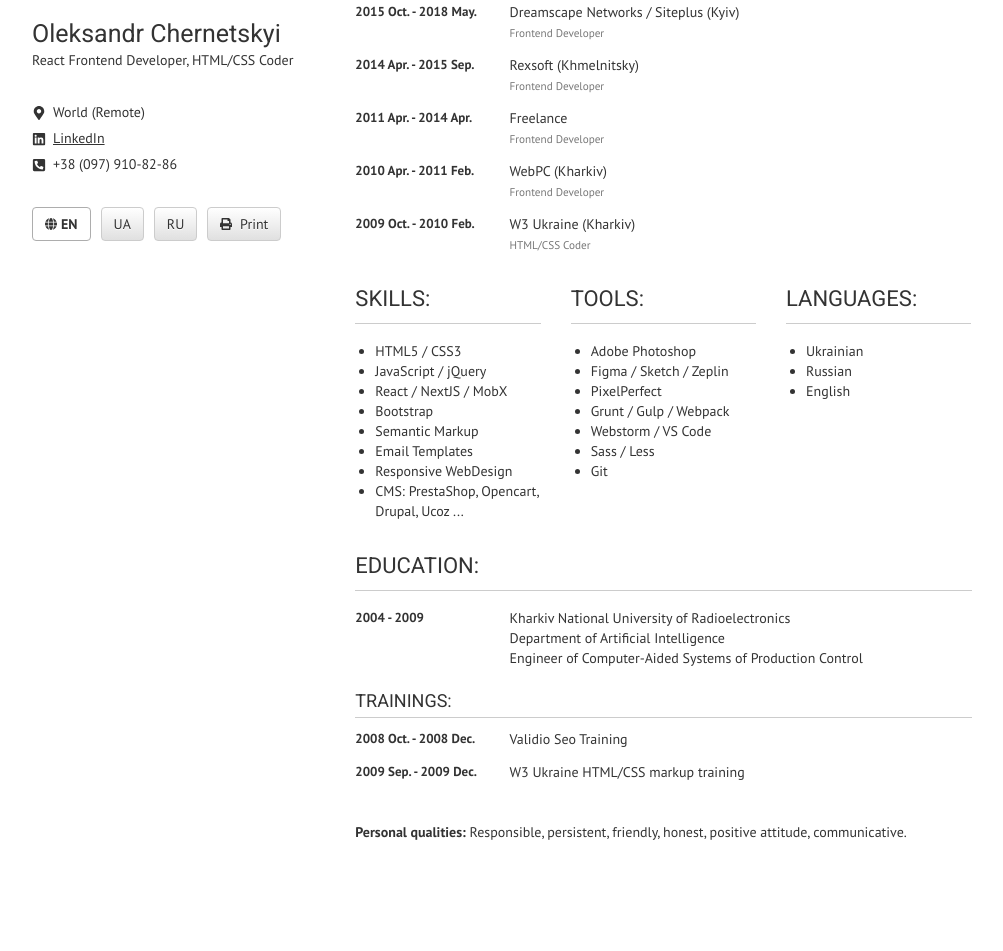
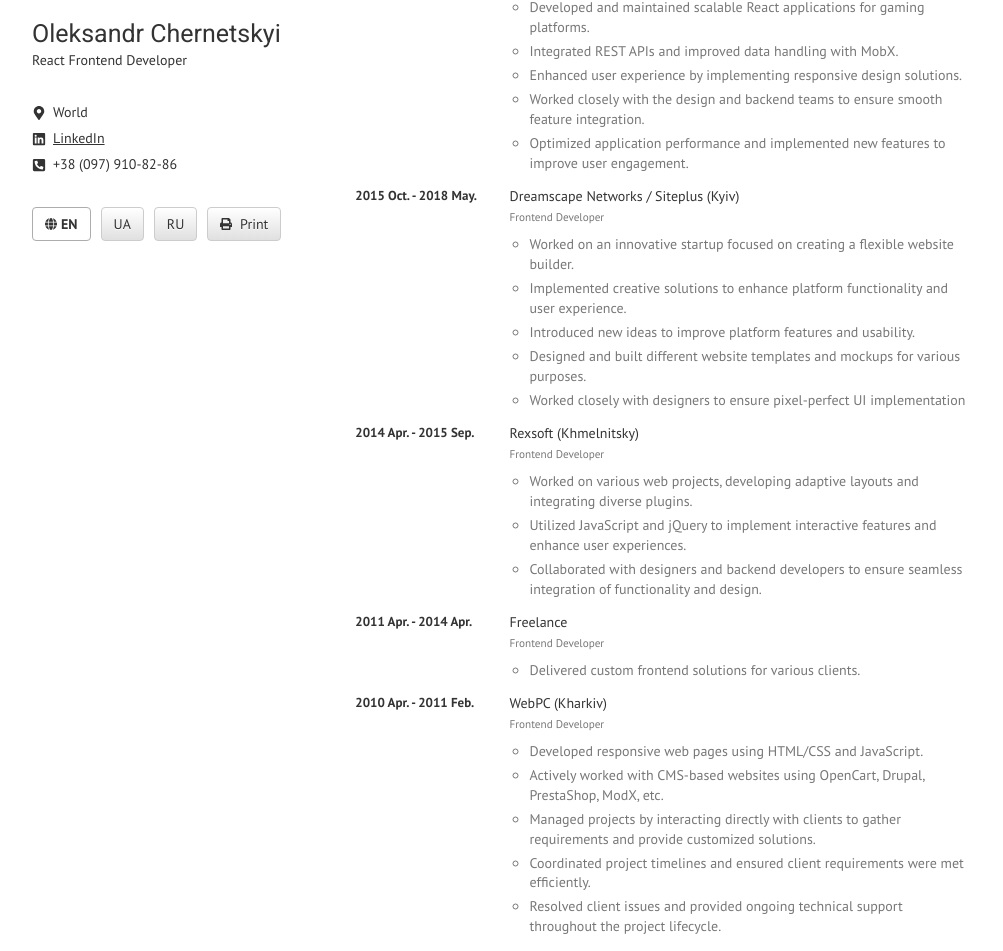
Before and after one commit to fozzy2603/fozzy2603.github.io, a Next.js app: page / in a window 1280 px wide. Shown: the part 320-1271 px from the top of the page, without its empty margins (138-1141 px from the left). Before the commit the page ends 1213 px from the top, so only its background shows below. Built offline with nearby package versions, Linux system fonts and the light colour scheme.

Commit message:
add [en] experience

```diff
--- a/components/WorkExperience.tsx
+++ b/components/WorkExperience.tsx
@@ -7,6 +7,7 @@ type WorkExperienceProps = {
         date: string;
         company: string;
         position: string;
+        details: string[];
     }[];
 };
 
@@ -14,13 +15,28 @@ export const WorkExperience: React.FC<WorkExperienceProps> = ({ title, lang, dat
     return (
         <div className="information-box experience">
             <h2>{title}:</h2>
-            {data.map(({ date, company, position }, index) => (
+            {data.map(({ date, company, position, details }, index) => (
                 <div className="row" key={`row-${index}`}>
                     <span className={`date ${lang === 'ru' && 'is-ru'}`}>{date}</span>
-                    <p className="company-info">
-                        <span className="company">{company}</span>
-                        <span className="vocation">{position}</span>
-                    </p>
+                    <div className="company-info">
+                        <div className={'info-wrap'}>
+                            <span className="company">{company}</span>
+                            <span className="vocation">{position}</span>
+                        </div>
+                        {
+                            details && (
+                                <ul className={'details'}>
+                                    {
+                                        details.map((item: string, i: number) => (
+                                            <li key={`item-${i}`}>{item}</li>
+                                        ))
+                                    }
+
+                                </ul>
+                            )
+                        }
+
+                    </div>
                 </div>
             ))}
         </div>
--- a/data.ts
+++ b/data.ts
@@ -24,8 +24,8 @@ export const data = {
     en: {
         sidebar: {
             name: 'Oleksandr Chernetskyi',
-            position: 'React Frontend Developer, HTML/CSS Coder',
-            city: 'World (Remote)',
+            position: 'React Frontend Developer',
+            city: 'World',
         },
         titles: {
             workExperience: 'Work experience',
@@ -48,31 +48,65 @@ export const data = {
                 date: '2018 May. - 2020 Jul.',
                 company: 'Es.bet / KitCode / Gorilla (Kyiv)',
                 position: 'React Frontend Developer',
+                details: [
+                    'Developed and maintained scalable React applications for gaming platforms.',
+                    'Integrated REST APIs and improved data handling with MobX.',
+                    'Enhanced user experience by implementing responsive design solutions.',
+                    'Worked closely with the design and backend teams to ensure smooth feature integration.',
+                    'Optimized application performance and implemented new features to improve user engagement.'
+                ]
             },
             {
                 date: '2015 Oct. - 2018 May.',
                 company: 'Dreamscape Networks / Siteplus (Kyiv)',
                 position: 'Frontend Developer',
+                details: [
+                    'Worked on an innovative startup focused on creating a flexible website builder.',
+                    'Implemented creative solutions to enhance platform functionality and user experience.',
+                    'Introduced new ideas to improve platform features and usability.',
+                    'Designed and built different website templates and mockups for various purposes.',
+                    'Worked closely with designers to ensure pixel-perfect UI implementation'
+                ]
             },
             {
                 date: '2014 Apr. - 2015 Sep.',
                 company: 'Rexsoft (Khmelnitsky)',
                 position: 'Frontend Developer',
+                details: [
+                    'Worked on various web projects, developing adaptive layouts and integrating diverse plugins.',
+                    'Utilized JavaScript and jQuery to implement interactive features and enhance user experiences.',
+                    'Collaborated with designers and backend developers to ensure seamless integration of functionality and design.'
+                ]
             },
             {
                 date: '2011 Apr. - 2014 Apr.',
                 company: 'Freelance',
                 position: 'Frontend Developer',
+                details: [
+                    'Delivered custom frontend solutions for various clients.'
+                ]
             },
             {
                 date: '2010 Apr. - 2011 Feb.',
                 company: 'WebPC (Kharkiv)',
                 position: 'Frontend Developer',
+                details: [
+                    'Developed responsive web pages using HTML/CSS and JavaScript.',
+                    'Actively worked with CMS-based websites using OpenCart, Drupal, PrestaShop, ModX, etc.',
+                    'Managed projects by interacting directly with clients to gather requirements and provide customized solutions.',
+                    'Coordinated project timelines and ensured client requirements were met efficiently.',
+                    'Resolved client issues and provided ongoing technical support throughout the project lifecycle.'
+                ]
             },
             {
                 date: '2009 Oct. - 2010 Feb.',
                 company: 'W3 Ukraine (Kharkiv)',
                 position: 'HTML/CSS Coder',
+                details: [
+                    'Specialized in creating cross-browser compatible email templates and web pages.',
+                    'Gained foundational experience in HTML/CSS best practices and responsive design.',
+                    'Collaborated with a team of developers to refine coding standards and improve project delivery timelines.'
+                ]
             },
         ],
         ability: {
--- a/styles/scss/main.scss
+++ b/styles/scss/main.scss
@@ -16,6 +16,17 @@ h3 {
     }
     .company-info {
         flex: 1;
+    }
+}
+
+.info-wrap:not(:last-child){
+    margin-bottom: 8px;
+}
+
+.details{
+    color: #777;
+    li:not(:last-child){
+        margin-bottom: 4px;
     }
 }
 
@@ -45,6 +56,9 @@ h3 {
     ul {
         padding-left: 20px;
         list-style: disc;
+    }
+    .details {
+        list-style: circle;
     }
 }
 .row {
```
